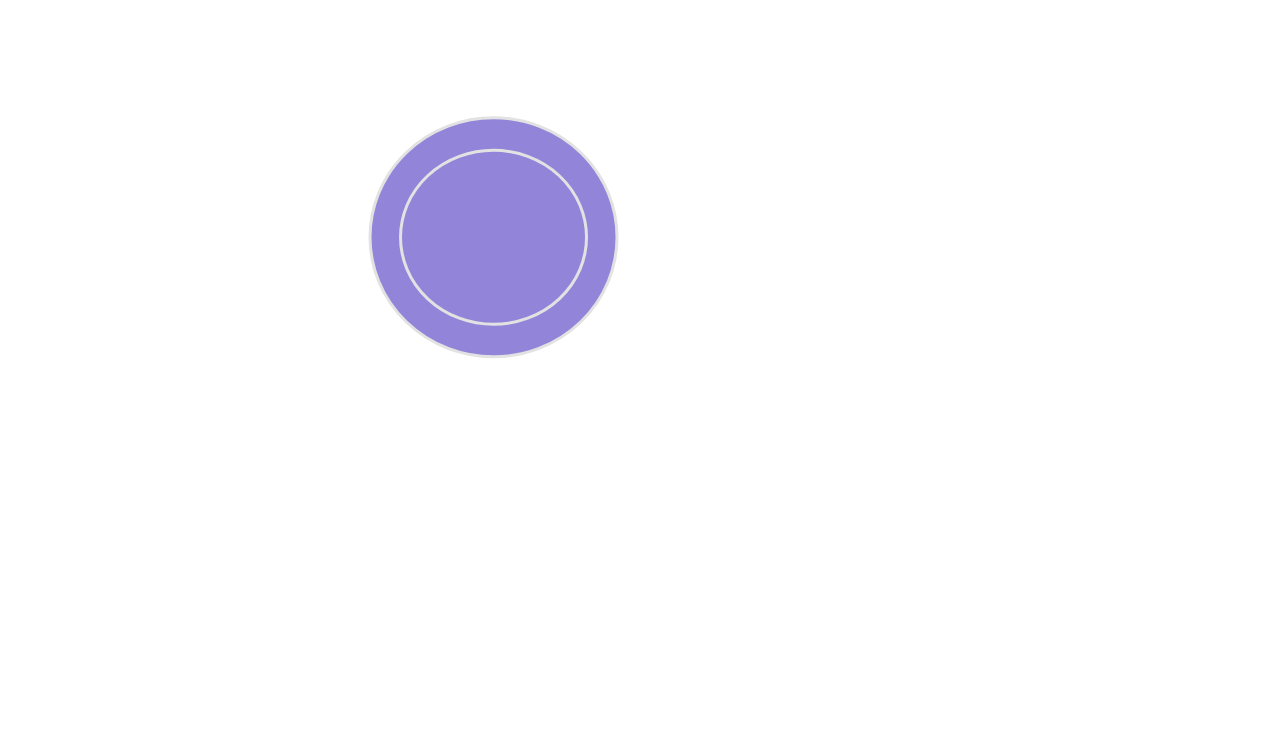
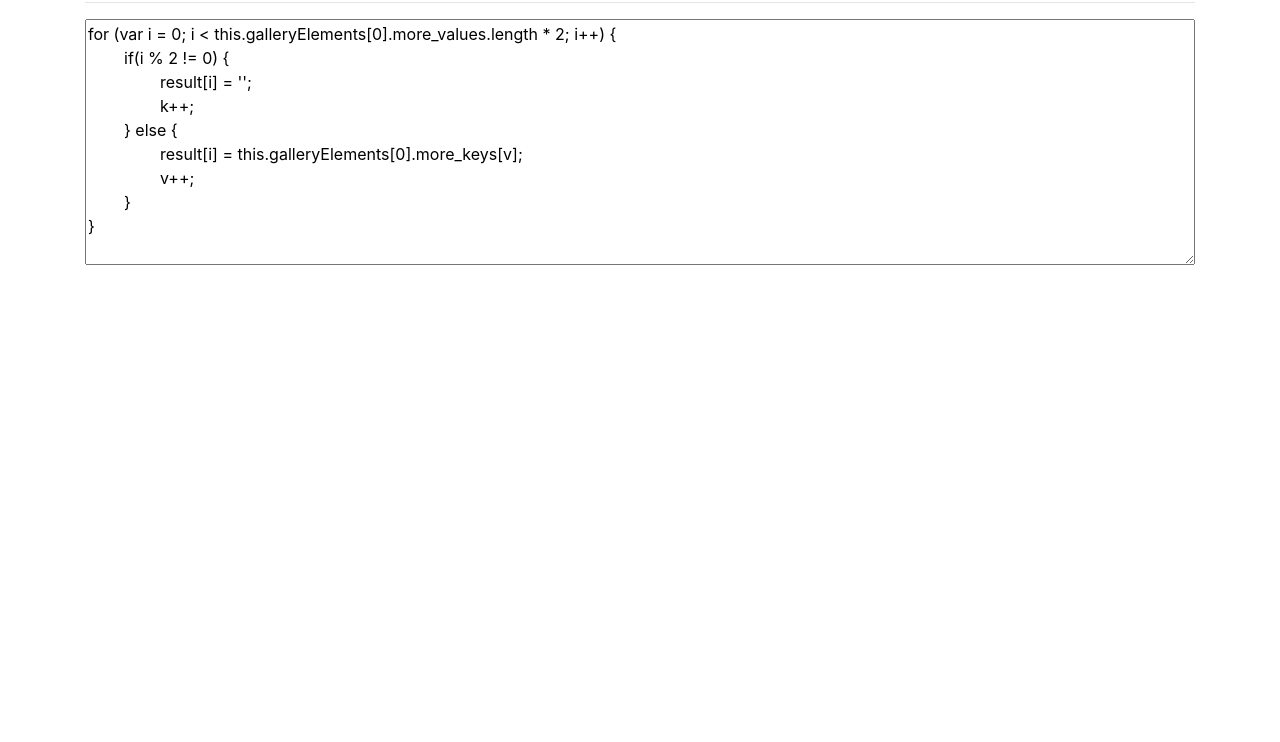
Before and after one commit to evgKoval/evgKoval.github.io, a plain HTML site: page lb5.html in a window 1280 px wide. Shown: the part 78-820 px from the top of the page. Drawn offline with nearby package versions, Linux system fonts and the light colour scheme.

Commit message:
Update lb5.html

```diff
--- a/lb5.html
+++ b/lb5.html
@@ -3,6 +3,8 @@
 <head>
 	<meta charset="UTF-8">
 	<title>SVG</title>
+
+	<link rel="stylesheet" href="https://stackpath.bootstrapcdn.com/bootstrap/4.3.1/css/bootstrap.min.css">
 
 	<style>
 		#circle1 {
@@ -29,7 +31,24 @@
 	</style>
 </head>
 <body>
-	<svg width="100%" height="100vh" xmlns="http://www.w3.org/2000/svg">
+
+	<div class="container pt-3">
+		<h1>Введите ваш код</h1>
+		<hr>
+		<textarea style="width: 100%" rows="10">
+for (var i = 0; i < this.galleryElements[0].more_values.length * 2; i++) {
+	if(i % 2 != 0) {
+		result[i] = '';
+		k++;
+	} else {
+		result[i] = this.galleryElements[0].more_keys[v];
+		v++;
+	}
+}
+		</textarea>
+	</div>
+
+	<!-- <svg width="100%" height="100vh" xmlns="http://www.w3.org/2000/svg">
 
 	<g>
 	  	<rect fill="#fff" id="canvas_background" height="600" width="100%" y="-1" x="-1"/>
@@ -37,12 +56,12 @@
 	   		<rect fill="url(#gridpattern)" stroke-width="0" y="0" x="0" height="100%" width="100%"/>
 	  	</g>
 	</g>
+
 	<g>
-
 		<ellipse id="circle1" stroke="#000" ry="119.5" rx="123.5" id="svg_6" cy="193.5" cx="298" fill-opacity="null" stroke-opacity="null" stroke-width="3" fill="#fff"/>
 		<ellipse id="circle1" stroke="#000" ry="87" rx="93.00001" id="svg_9" cy="197" cx="300.5" fill-opacity="null" stroke-opacity="null" stroke-width="3" fill="none"/>
+	 </g>
 
-	 </g>
-	</svg>
+	</svg> -->
 </body>
 </html>
```
Lines whose indentation alone changed are shown as unchanged.
